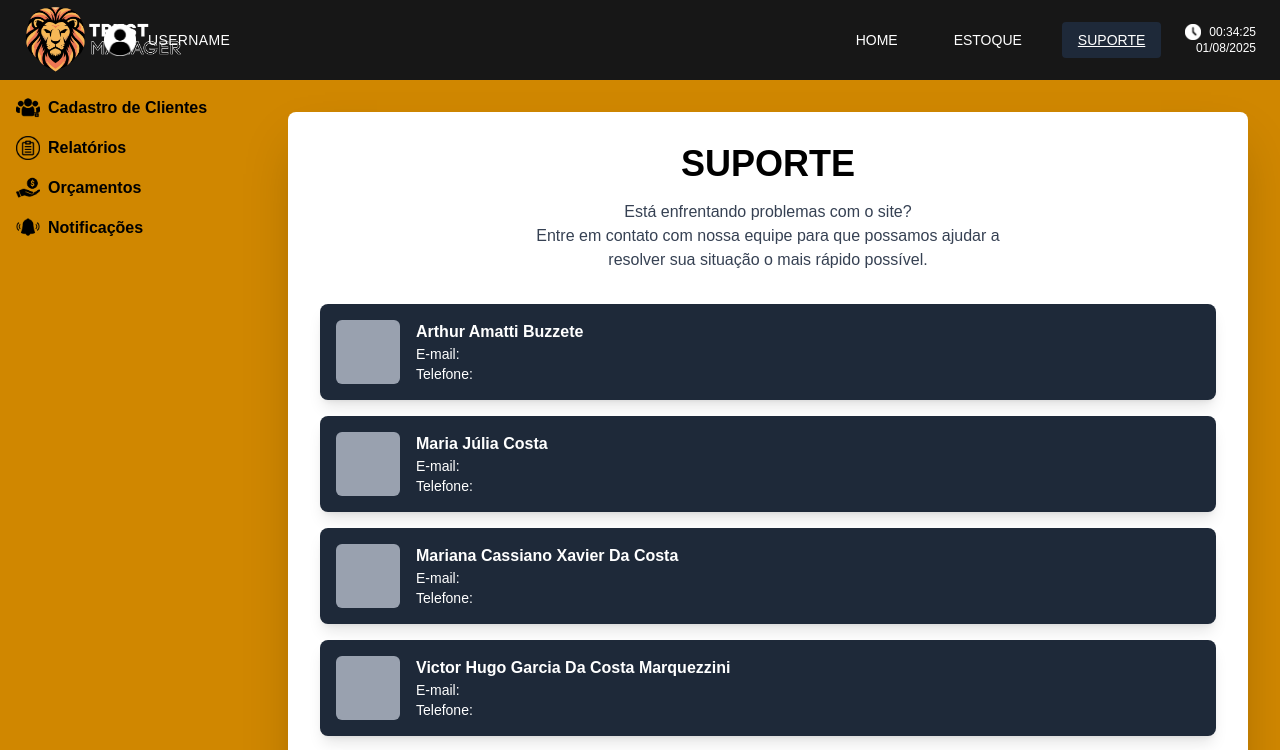
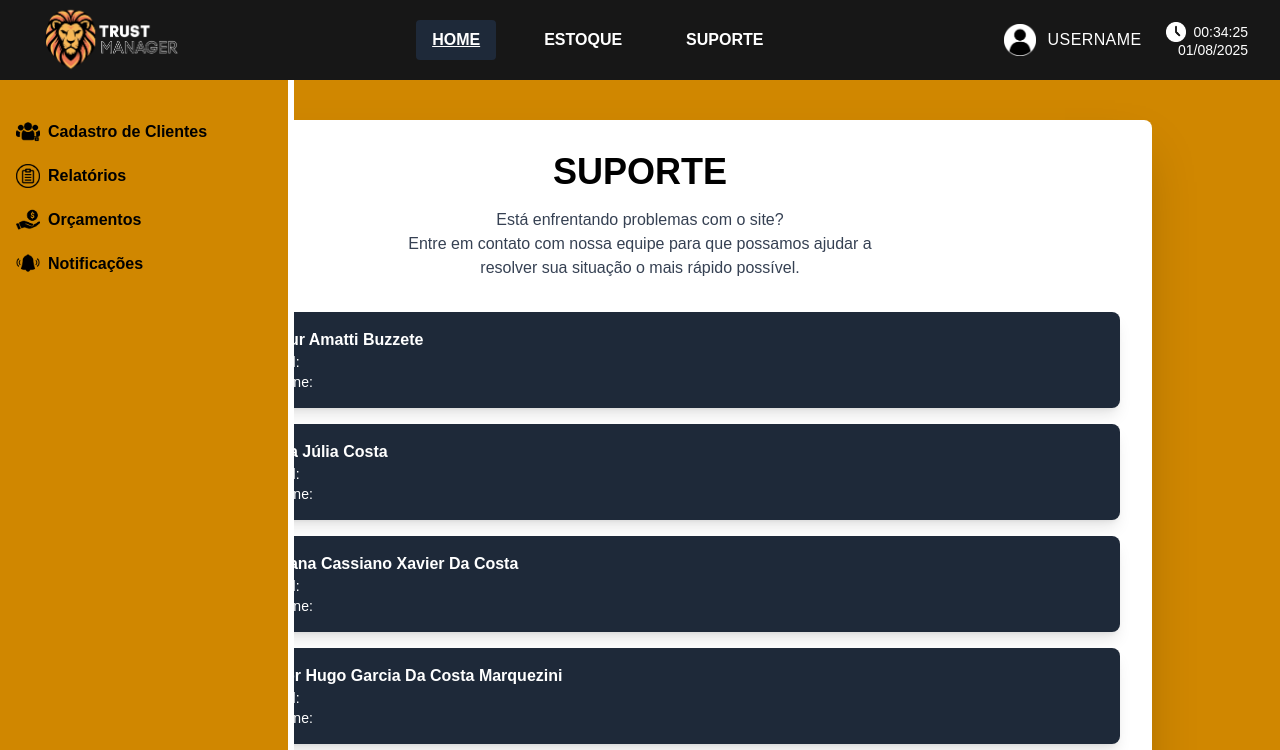
Before and after one commit to Uius/TCC-GP6, a Next.js app in the folder tccgp6/: page /suporte in a window 1280 px wide. Shown: the top 750 px of the page. Built offline with nearby package versions, Linux system fonts and the light colour scheme.

Commit message:
Encaminhamento das páginas e rebranding?

```diff
--- a/tccgp6/src/app/estoque/page.tsx
+++ b/tccgp6/src/app/estoque/page.tsx
@@ -313,11 +313,11 @@ export default function HomePage() {
               </div>
               <div className="flex flex-row">
                 <img src="/ICONERELATORIO.png" alt="" className="w-6 h-6 mr-2" />
-                <a href="#" className="block">Relatórios</a>
+                <a href="/relatorio" className="block">Relatórios</a>
               </div>
               <div className="flex flex-row">
                 <img src="/ICONEORCAMENTO.png" alt="" className="w-6 h-6 mr-2" />
-                <a href="#" className="block">Orçamentos</a>
+                <a href="/orcamentos" className="block">Orçamentos</a>
               </div>
               <div className="flex flex-row">
                 <img src="/ICONENOTIFIC.png" alt="" className="w-6 h-6 mr-2" />
--- a/tccgp6/src/app/notificacoes/page.tsx
+++ b/tccgp6/src/app/notificacoes/page.tsx
@@ -65,7 +65,7 @@ export default function NotificacoesPage() {
                   alt=""
                   className="w-6 h-6 mr-2"
                 />
-                <a href="#" className="block">
+                <a href="/relatorio" className="block">
                   Relatórios
                 </a>
               </div>
@@ -75,7 +75,7 @@ export default function NotificacoesPage() {
                   alt=""
                   className="w-6 h-6 mr-2"
                 />
-                <a href="#" className="block">
+                <a href="/orcamentos" className="block">
                   Orçamentos
                 </a>
               </div>
--- a/tccgp6/src/app/orcamentos/page.tsx
+++ b/tccgp6/src/app/orcamentos/page.tsx
@@ -9,24 +9,41 @@ export default function OrcamentosPage() {
   return (
     <div className="min-h-screen flex flex-col text-white bg-neutral-900">
       {/* HEADER */}
-      <header className="fixed top-0 left-0 right-0 z-40 bg-neutral-900 flex items-center h-20 px-6">
-        <div className="flex items-center gap-4">
-          <img src="/LOGOBRANCA.png" alt="Logo" className="h-10 w-auto" />
-          <span className="hidden md:inline text-sm uppercase tracking-wide">USERNAME</span>
+      <header className="bg-neutral-900 fixed top-0 left-0 w-full z-50 flex items-center h-20 px-4 sm:px-6 lg:px-8">
+        {/* Logo: tamanho responsivo, maior em lg/xl */}
+        <div className="flex items-center">
+          <img
+            src="/LOGOBRANCA.png"
+            alt="Logo"
+            className="h-10 sm:h-20 w-28 sm:w-40 object-contain lg:h-24 lg:w-48 xl:h-28 xl:w-56"
+          />
         </div>
 
-        <nav className="ml-8 hidden md:flex gap-6 text-sm flex-1">
-          <a href="/" className="text-white">HOME</a>
-          <a href="/estoque" className="text-white">ESTOQUE</a>
-          <a href="/suporte" className="text-white">SUPORTE</a>
-        </nav>
+        {/* espaço entre logo e resto */}
+        <div className="flex-1" />
 
-        <div className="ml-auto text-right text-xs leading-4 hidden md:block">
-          <div className="flex items-center gap-2">
-            <img src="/ICONETEMPO.png" alt="Time" className="w-4 h-4" />
-            <div>{time}</div>
+        {/* BOTÃO HAMBURGER MOBILE */}
+
+        {/* USER + Menu + Data/Hora */}
+        <div className="flex items-center gap-6">
+          <div className="flex items-center gap-3">
+            <img src="/ICONEPERFIL.png" alt="User Profile" className="w-8 h-8 lg:w-9 lg:h-9" />
+            <span className="uppercase text-sm tracking-wide lg:text-base">USERNAME</span>
           </div>
-          <div>{date}</div>
+
+          <nav className="hidden sm:flex gap-6 text-sm lg:gap-8 lg:text-base">
+            <a href="/teste" className="text-white bg-gray-800 py-2 px-4 underline rounded-sm">HOME</a>
+            <a href="/estoque" className="text-white py-2 px-4">ESTOQUE</a>
+            <a href="/suporte" className="text-white py-2 px-4">SUPORTE</a>
+          </nav>
+
+          <div className="text-right text-xs leading-4 lg:text-sm">
+            <div className="flex items-center">
+              <img src="/ICONETEMPO.png" alt="Time" className="w-4 h-4 mr-2 lg:w-5 lg:h-5" />
+              <div>{time}</div>
+            </div>
+            <div>{date}</div>
+          </div>
         </div>
       </header>
 
@@ -47,14 +64,14 @@ export default function OrcamentosPage() {
                 <div className="w-8 h-8 flex items-center justify-center">
                   <img src="/ICONERELATORIO.png" alt="" className="w-6 h-6" />
                 </div>
-                <a href="#">Relatórios</a>
+                <a href="/relatorio">Relatórios</a>
               </div>
 
               <div className="flex items-center gap-3">
                 <div className="w-8 h-8 flex items-center justify-center">
                   <img src="/ICONEORCAMENTO.png" alt="" className="w-6 h-6" />
                 </div>
-                <a href="#">Orçamentos</a>
+                <a href="/orcamentos">Orçamentos</a>
               </div>
 
               <div className="flex items-center gap-3">
--- a/tccgp6/src/app/page.tsx
+++ b/tccgp6/src/app/page.tsx
@@ -1,77 +1,54 @@
 'use client'
 
-import React, { useState } from 'react'
+import React from 'react'
 import { useClock } from '@/hooks/useClock'
-
-export function ResponsiveNav({ sidebar, open, setOpen }: { sidebar: React.ReactNode, open: boolean, setOpen: (v:boolean)=>void }) {
-  return (
-    <>
-      {/* Sidebar visível em md+ */}
-      <div className="hidden md:block">
-        {sidebar}
-      </div>
-
-      {/* Bottom nav apenas em mobile */}
-      <div className="md:hidden">
-        <div className="fixed bottom-4 left-1/2 transform -translate-x-1/2 z-30 bg-yellow-500 rounded-full px-4 py-2 shadow-lg flex gap-4">
-          <a href="#" className="flex flex-col items-center text-black text-xs">
-            <img src="/ICONECADCLIENTE.png" alt="" className="w-6 h-6" />
-            <span>Clientes</span>
-          </a>
-          <a href="/notificacoes" className="flex flex-col items-center text-black text-xs">
-            <img src="/ICONENOTIFIC.png" alt="" className="w-6 h-6" />
-            <span>Notifs</span>
-          </a>
-          <a href="/ferramentas" className="flex flex-col items-center text-black text-xs">
-            <img src="/ICONECONFIG.png" alt="" className="w-6 h-6" />
-            <span>Ferram.</span>
-          </a>
-        </div>
-
-        {/* espaço para não cobrir conteúdo */}
-        <div className="h-20" />
-      </div>
-
-      {/* Mobile off-canvas sidebar + overlay */}
-      {open && (
-        <>
-          <div
-            className="fixed inset-0 z-40 bg-black/50 md:hidden"
-            onClick={() => setOpen(false)}
-            aria-hidden="true"
-          />
-          <div className="fixed inset-y-0 left-0 z-50 w-64 md:hidden transform transition-transform duration-300">
-            <div className="h-full">
-              <div className="flex items-center justify-end p-2">
-                <button
-                  onClick={() => setOpen(false)}
-                  aria-label="Fechar menu"
-                  className="p-2 rounded bg-yellow-500 text-black"
-                >
-                  ✕
-                </button>
-              </div>
-              {/* Renderiza o mesmo conteúdo da sidebar */}
-              <div className="h-[calc(100vh-56px)] overflow-auto">
-                {sidebar}
-              </div>
-            </div>
-          </div>
-        </>
-      )}
-    </>
-  )
-}
 
 export default function HomePage() {
   const { time, date } = useClock()
-  const [mobileOpen, setMobileOpen] = useState(false)
 
-  const sidebar = (
-    // Ajustes: sidebar sticky a partir de md para não ficar sob o header fixo
-    <aside className="w-64 lg:w-56 xl:w-64 bg-yellow-600 flex flex-col justify-between p-4 h-screen md:sticky md:top-20 md:h-[calc(100vh-80px)] text-black">
-      <div>
-        <nav className="space-y-4 text-black font-semibold">
+  return (
+    <div className="min-h-screen flex flex-col bg-black text-white">
+      {/* HEADER */}
+      <header className="bg-neutral-900 fixed top-0 left-0 w-full z-50 flex items-center justify-between h-20 px-8">
+        {/* Logo */}
+        <div className="flex items-center">
+          <img
+            src="/LOGOBRANCA.png"
+            alt="Logo"
+            className="h-20 w-40 object-contain"
+          />
+        </div>
+
+        {/* Menu principal */}
+        <nav className="flex gap-8 text-base font-semibold">
+          <a href="#" className="text-white bg-gray-800 py-2 px-4 underline rounded-sm">HOME</a>
+          <a href="/estoque" className="text-white py-2 px-4">ESTOQUE</a>
+          <a href="/suporte" className="text-white py-2 px-4">SUPORTE</a>
+        </nav>
+
+        {/* Usuário e hora */}
+        <div className="flex items-center gap-6">
+          <div className="flex items-center gap-3">
+            <img src="/ICONEPERFIL.png" alt="User Profile" className="w-8 h-8" />
+            <span className="uppercase text-base tracking-wide">USERNAME</span>
+          </div>
+
+          <div className="text-right text-sm leading-4">
+            <div className="flex items-center justify-end">
+              <img src="/ICONETEMPO.png" alt="Time" className="w-5 h-5 mr-2" />
+              <span>{time}</span>
+            </div>
+            <span>{date}</span>
+          </div>
+        </div>
+      </header>
+
+      {/* CONTEÚDO GERAL */}
+      <div className="flex flex-row w-full pt-20">
+        {/* SIDEBAR */}
+        <aside className="w-72 bg-yellow-600 flex flex-col justify-between p-4 text-black h-[calc(100vh-5rem)] fixed top-20 left-0">
+          {/* Menu lateral */}
+          <nav className="space-y-5 font-semibold mt-6">
             <div className="flex items-center gap-2">
               <img src="/ICONECADCLIENTE.png" alt="" className="w-6 h-6" />
               <a href="#" className="block">Cadastro de Clientes</a>
@@ -82,121 +59,54 @@ export default function HomePage() {
             </div>
             <div className="flex items-center gap-2">
               <img src="/ICONEORCAMENTO.png" alt="" className="w-6 h-6" />
-            <a href="#" className="block">Orçamentos</a>
+              <a href="/orcamentos" className="block">Orçamentos</a>
             </div>
             <div className="flex items-center gap-2">
               <img src="/ICONENOTIFIC.png" alt="" className="w-6 h-6" />
               <a href="/notificacoes" className="block">Notificações</a>
             </div>
           </nav>
-      </div>
 
-      <div className="text-black flex items-center gap-2">
-        <span className="text-sm lg:text-base">Ferramentas</span>
-        <img src="/ICONECONFIG.png" alt="Ferramentas" className="h-6 w-6 lg:h-7 lg:w-7" />
+          {/* Rodapé da sidebar */}
+          <div className="flex items-center gap-2 mb-2">
+            <img src="/ICONECONFIG.png" alt="Ferramentas" className="h-5 w-5" />
+            <span className="text-sm font-medium">Ferramentas</span>
           </div>
         </aside>
-  )
 
-  return (
-    <div className="min-h-screen text-white">
+        {/* Divider vertical branco entre sidebar e main */}
+        <div
+          aria-hidden="true"
+          className="w-[6px] bg-white h-[calc(100vh-5rem)] fixed top-20 left-72 z-40"
+        />
 
-      {/* HEADER */}
-      <header className="bg-neutral-900 fixed top-0 left-0 w-full z-50 flex items-center h-20 px-4 sm:px-6 lg:px-8">
-        {/* Logo: tamanho responsivo, maior em lg/xl */}
-        <div className="flex items-center">
-          <img
-            src="/LOGOBRANCA.png"
-            alt="Logo"
-            className="h-10 sm:h-20 w-28 sm:w-40 object-contain lg:h-24 lg:w-48 xl:h-28 xl:w-56"
-          />
-        </div>
-
-        {/* espaço entre logo e resto */}
-        <div className="flex-1" />
-
-        {/* BOTÃO HAMBURGER MOBILE */}
-        <div className="flex items-center gap-3 md:hidden">
-          <button
-            onClick={() => setMobileOpen(true)}
-            aria-label="Abrir menu"
-            className="p-2 rounded bg-gray-800 text-white"
-          >
-            <svg className="w-5 h-5" fill="none" stroke="currentColor" viewBox="0 0 24 24" >
-              <path strokeLinecap="round" strokeLinejoin="round" strokeWidth={2} d="M4 6h16M4 12h16M4 18h16" />
-            </svg>
-          </button>
-        </div>
-
-        {/* USER + Menu + Data/Hora */}
-        <div className="flex items-center gap-6">
-          <div className="flex items-center gap-3">
-            <img src="/ICONEPERFIL.png" alt="User Profile" className="w-8 h-8 lg:w-9 lg:h-9" />
-            <span className="uppercase text-sm tracking-wide lg:text-base">USERNAME</span>
-          </div>
-
-          <nav className="hidden sm:flex gap-6 text-sm lg:gap-8 lg:text-base">
-            <a href="#" className="text-white bg-gray-800 py-2 px-4 underline rounded-sm">HOME</a>
-            <a href="/estoque" className="text-white py-2 px-4">ESTOQUE</a>
-            <a href="/suporte" className="text-white py-2 px-4">SUPORTE</a>
-          </nav>
-
-          <div className="text-right text-xs leading-4 lg:text-sm">
-            <div className="flex items-center">
-              <img src="/ICONETEMPO.png" alt="Time" className="w-4 h-4 mr-2 lg:w-5 lg:h-5" />
-              <div>{time}</div>
-            </div>
-            <div>{date}</div>
-          </div>
-        </div>
-      </header>
-
-      {/* Conteúdo abaixo do header */}
-      <div className="w-full flex">
-        {/* Sidebar responsiva (md+) e off-canvas mobile */}
-        <ResponsiveNav sidebar={sidebar} open={mobileOpen} setOpen={setMobileOpen} />
-
-        {/* Divisor vertical (apenas desktop) - mais estreito */}
-        <div className="hidden lg:block w-1 bg-white/100" />
-
-        {/* Main: compensamos o header fixo com pt; container usa toda largura disponível */}
-        <main className="flex-1 bg-yellow-600 p-8 pt-24 lg:pt-28 min-h-screen text-base lg:text-lg">
-          <div className="w-full px-6 lg:px-10">
-            {/* conteúdo exemplo */}
-            <section className="p-8 mb-8">
-              <div className="flex flex-col md:flex-row items-start justify-start gap-6 lg:items-start">
+        {/* CONTEÚDO PRINCIPAL */}
+        <main className="flex-1 bg-yellow-600 ml-72 p-10 min-h-[calc(100vh-5rem)] text-black">
+          {/* Imagem principal */}
+          <section className="mb-10">
             <img
               src="/HOMEVAMOSLA.png"
-                  alt="Logo Empresa"
-                  className="w-full h-auto object-cover md:h-[420px] lg:h-[540px] xl:h-[620px]"
+              alt="Vamos Lá"
+              className="w-full h-[400px] object-cover"
             />
-              </div>
-
-              <div className="flex flex-row">
-                <img src="/ICONERELATORIO.png" alt="" className="w-6 h-6 mr-2" />
-                <a href="/relatorio" className="block">Relatórios</a>
-              </div>
           </section>
 
-            <section className="p-6">
-              <div className="flex flex-col md:flex-row items-start justify-start gap-6">
+          {/* Tutorial */}
+          <section>
+            <div className="bg-white p-4 rounded-md flex flex-col items-center">
               <img
                 src="/TUTORIAL.png"
                 alt="Tutorial"
-                  className="w-full h-auto md:h-[180px] lg:h-[240px]"
+                className="w-full h-auto mb-6"
               />
-
-              </div>
-              <div className="mt-6">
               <iframe
-                  className="aspect-video w-full"
+                className="w-full h-[420px] border-none"
                 src="https://www.youtube.com/embed/DYl2STTuX-Q"
                 allow="accelerometer; autoplay; clipboard-write; encrypted-media; gyroscope; picture-in-picture"
                 allowFullScreen
               ></iframe>
             </div>
           </section>
-          </div>
         </main>
       </div>
     </div>
--- a/tccgp6/src/app/relatorio/page.tsx
+++ b/tccgp6/src/app/relatorio/page.tsx
@@ -57,7 +57,7 @@ export default function RelatorioPage() {
 
               <div className="flex flex-row items-center">
                 <img src="/ICONEORCAMENTO.png" alt="" className="w-6 h-6 mr-2" />
-                <a href="#" className="block">Orçamentos</a>
+                <a href="/orcamentos" className="block">Orçamentos</a>
               </div>
 
               <div className="flex flex-row items-center">
--- a/tccgp6/src/app/suporte/page.tsx
+++ b/tccgp6/src/app/suporte/page.tsx
@@ -1,4 +1,5 @@
 'use client'
+
 import React from 'react'
 import { useClock } from '@/hooks/useClock'
 
@@ -6,82 +7,101 @@ export default function HomePage() {
   const { time, date } = useClock()
 
   return (
-    <div className="h-auto text-white">
-
+    <div className="min-h-screen flex flex-col bg-black text-white">
       {/* HEADER */}
-      <header className="relative bg-neutral-900 flex justify-between items-center h-20 px-6">
-
+      <header className="bg-neutral-900 fixed top-0 left-0 w-full z-50 flex items-center justify-between h-20 px-8">
+        {/* Logo */}
+        <div className="flex items-center">
           <img
             src="/LOGOBRANCA.png"
             alt="Logo"
-          className="h-22 w-40 absolute left-6"
+            className="h-20 w-40 object-contain"
           />
-
-        <div className="flex items-center gap-3 relative z-10 ml-20 pl-[180]">
-          <img src="/ICONEPERFIL.png" alt="User Profile" className="w-8 h-8" />
-          <span className="uppercase text-sm tracking-wide">USERNAME</span>
         </div>
 
+        {/* Menu principal */}
+        <nav className="flex gap-8 text-base font-semibold">
+          <a href="#" className="text-white bg-gray-800 py-2 px-4 underline rounded-sm">HOME</a>
+          <a href="/estoque" className="text-white py-2 px-4">ESTOQUE</a>
+          <a href="/suporte" className="text-white py-2 px-4">SUPORTE</a>
+        </nav>
+
+        {/* Usuário e hora */}
         <div className="flex items-center gap-6">
-          <nav className="flex gap-6 text-sm">
-            <a href="/" className="text-white py-2 px-4">HOME</a>
-            <a href="/estoque" className="text-white py-2 px-4">ESTOQUE</a>
-            <a href="/suporte" className="text-white bg-gray-800 py-2 px-4 underline rounded-sm">SUPORTE</a>
-          </nav>
-          <div className="text-right text-xs leading-4">
-            <div className="flex items-center">
-              <img src="/ICONETEMPO.png" alt="Time" className="w-4 h-4 mr-2" />
-              <div>{time}</div>
+          <div className="flex items-center gap-3">
+            <img src="/ICONEPERFIL.png" alt="User Profile" className="w-8 h-8" />
+            <span className="uppercase text-base tracking-wide">USERNAME</span>
           </div>
-            <div>{date}</div>
+
+          <div className="text-right text-sm leading-4">
+            <div className="flex items-center justify-end">
+              <img src="/ICONETEMPO.png" alt="Time" className="w-5 h-5 mr-2" />
+              <span>{time}</span>
+            </div>
+            <span>{date}</span>
           </div>
         </div>
       </header>
 
-      <div className="flex">
-
-        {/* Sidebar */}
-        <aside className="w-64 bg-yellow-600 flex flex-col justify-between p-4">
-          <div>
-            <nav className="space-y-4 text-black font-semibold">
-              <div className="flex flex-row">
-                <img src="/ICONECADCLIENTE.png" alt="" className="w-6 h-6 mr-2" />
-                <a href="cadastro" className="block">Cadastro de Clientes</a>
+      {/* CONTEÚDO GERAL */}
+      <div className="flex flex-row w-full pt-20">
+        {/* SIDEBAR */}
+        <aside className="w-72 bg-yellow-600 flex flex-col justify-between p-4 text-black h-[calc(100vh-5rem)] fixed top-20 left-0">
+          {/* Menu lateral */}
+          <nav className="space-y-5 font-semibold mt-6">
+            <div className="flex items-center gap-2">
+              <img src="/ICONECADCLIENTE.png" alt="" className="w-6 h-6" />
+              <a href="#" className="block">Cadastro de Clientes</a>
             </div>
-              <div className="flex flex-row">
-                <img src="/ICONERELATORIO.png" alt="" className="w-6 h-6 mr-2" />
-                <a href="relatorios" className="block">Relatórios</a>
+            <div className="flex items-center gap-2">
+              <img src="/ICONERELATORIO.png" alt="" className="w-6 h-6" />
+              <a href="/relatorio" className="block">Relatórios</a>
             </div>
-              <div className="flex flex-row">
-                <img src="/ICONEORCAMENTO.png" alt="" className="w-6 h-6 mr-2" />
-                <a href="orcamentos" className="block">Orçamentos</a>
+            <div className="flex items-center gap-2">
+              <img src="/ICONEORCAMENTO.png" alt="" className="w-6 h-6" />
+              <a href="/orcamentos" className="block">Orçamentos</a>
             </div>
-              <div className="flex flex-row">
-                <img src="/ICONENOTIFIC.png" alt="" className="w-6 h-6 mr-2" />
-                <a href="notificacoes" className="block">Notificações</a>
+            <div className="flex items-center gap-2">
+              <img src="/ICONENOTIFIC.png" alt="" className="w-6 h-6" />
+              <a href="/notificacoes" className="block">Notificações</a>
             </div>
           </nav>
-          </div>
-          <div className="text-black flex items-center gap-2">
-            <span  className="text-sm">Ferramentas</span>
-            <a href="ferramentas" className="block">Notificações</a>
-            <img src="/ICONECONFIG.png" alt="Ferramentas" className="h-6 w-6" />
+
+          {/* Rodapé da sidebar */}
+          <div className="flex items-center gap-2 mb-2">
+            <img src="/ICONECONFIG.png" alt="Ferramentas" className="h-5 w-5" />
+            <span className="text-sm font-medium">Ferramentas</span>
           </div>
         </aside>
 
-        {/* Main Content */}
-        <main className="flex-1 bg-yellow-600 p-8">
-          <div className="bg-white p-8 rounded-lg shadow-2xl text-center">
+        {/* Divider vertical branco entre sidebar e main */}
+        <div
+          aria-hidden="true"
+          className="w-[6px] bg-white h-[calc(100vh-5rem)] fixed top-20 left-72 z-40"
+        />
+
+        {/* CONTEÚDO PRINCIPAL */}
+
+         {/* MAIN */}
+        <main className="flex-1 bg-yellow-600 overflow-y-auto p-8 xl:p-10">
+          <div className="bg-white p-8 rounded-lg shadow-2xl text-center max-w-5xl mx-auto">
             <h1 className="text-4xl font-bold text-black mb-4">SUPORTE</h1>
             <p className="text-gray-700 mb-8">
               Está enfrentando problemas com o site?<br />
-              Entre em contato com nossa equipe para que possamos ajudar a<br></br> resolver sua situação o mais rápido possível.
+              Entre em contato com nossa equipe para que possamos ajudar a<br />
+              resolver sua situação o mais rápido possível.
             </p>
 
             <div className="space-y-4">
-              {["Arthur Amatti Buzzete", "Maria Júlia Costa", "Mariana Cassiano Xavier Da Costa", "Victor Hugo Garcia Da Costa Marquezzini", "William Feliks Rodrigues"].map((name, index) => (
-                <div key={index} className="flex items-center bg-gray-800 text-white rounded-lg p-4 shadow-lg">
-                  <div className="w-16 h-16 bg-gray-400 rounded-md mr-4"></div>
+              {[
+                "Arthur Amatti Buzzete",
+                "Maria Júlia Costa",
+                "Mariana Cassiano Xavier Da Costa",
+                "Victor Hugo Garcia Da Costa Marquezini",
+                "William Feliks Rodrigues"
+              ].map((name, index) => (
+                <div key={index} className="flex items-center bg-gray-800 text-white rounded-lg p-4 shadow-lg hover:scale-[1.01] transition-transform">
+                  <div className="w-16 h-16 bg-gray-400 rounded-md mr-4 flex-shrink-0"></div>
                   <div className="text-left">
                     <p className="font-bold">{name}</p>
                     <p className="text-sm">E-mail:</p>
```
Also changed, not shown: tccgp6/src/app/ferramentas/page.tsx (+54 -31 lines). Lines whose indentation alone changed are shown as unchanged.
